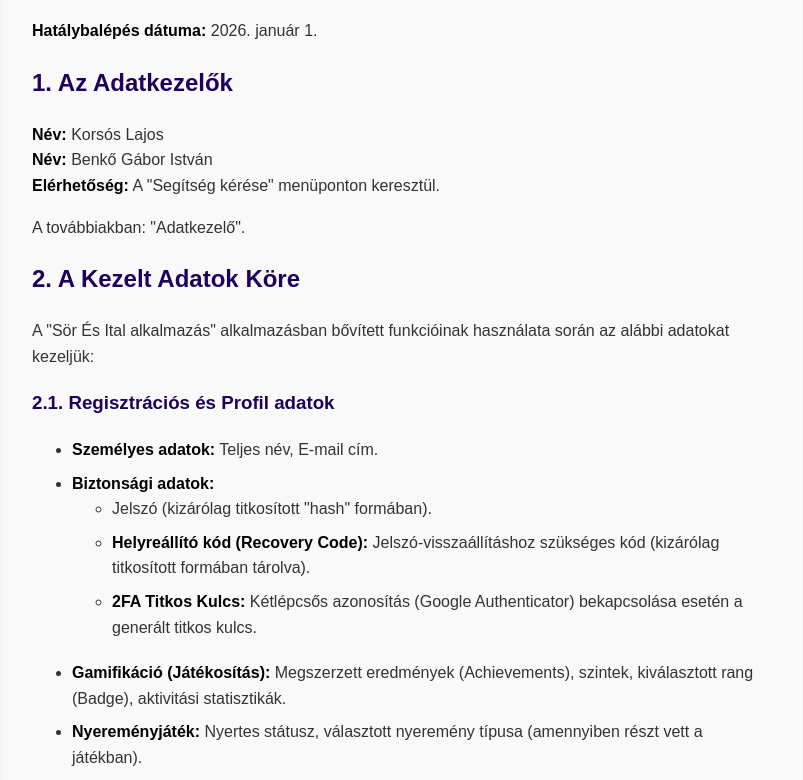
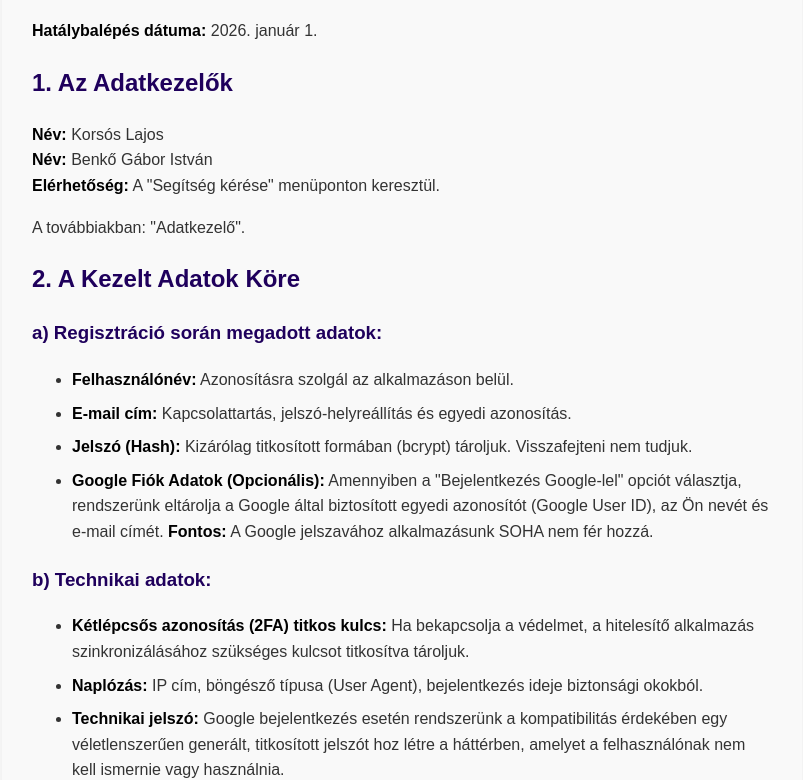
Before and after one commit to Lali398/sor-app, a website: page adatvedelem.html in a window 1280 px wide. Shown: the part 178-958 px from the top of the page, without its empty margins (238-1041 px from the left). Drawn offline with Linux system fonts and the light colour scheme.

Commit message:
Update adatvedelem.html

```diff
--- a/adatvedelem.html
+++ b/adatvedelem.html
@@ -29,7 +29,20 @@
         <p>A továbbiakban: "Adatkezelő".</p>
 
         <h2>2. A Kezelt Adatok Köre</h2>
-        <p>A "Sör És Ital alkalmazás" alkalmazásban bővített funkcióinak használata során az alábbi adatokat kezeljük:</p>
+        <h3>a) Regisztráció során megadott adatok:</h3>
+        <ul>
+            <li><strong>Felhasználónév:</strong> Azonosításra szolgál az alkalmazáson belül.</li>
+            <li><strong>E-mail cím:</strong> Kapcsolattartás, jelszó-helyreállítás és egyedi azonosítás.</li>
+            <li><strong>Jelszó (Hash):</strong> Kizárólag titkosított formában (bcrypt) tároljuk. Visszafejteni nem tudjuk.</li>
+            <li><strong>Google Fiók Adatok (Opcionális):</strong> Amennyiben a "Bejelentkezés Google-lel" opciót választja, rendszerünk eltárolja a Google által biztosított egyedi azonosítót (Google User ID), az Ön nevét és e-mail címét. <strong>Fontos:</strong> A Google jelszavához alkalmazásunk SOHA nem fér hozzá.</li>
+        </ul>
+
+        <h3>b) Technikai adatok:</h3>
+        <ul>
+            <li><strong>Kétlépcsős azonosítás (2FA) titkos kulcs:</strong> Ha bekapcsolja a védelmet, a hitelesítő alkalmazás szinkronizálásához szükséges kulcsot titkosítva tároljuk.</li>
+            <li><strong>Naplózás:</strong> IP cím, böngésző típusa (User Agent), bejelentkezés ideje biztonsági okokból.</li>
+            <li><strong>Technikai jelszó:</strong> Google bejelentkezés esetén rendszerünk a kompatibilitás érdekében egy véletlenszerűen generált, titkosított jelszót hoz létre a háttérben, amelyet a felhasználónak nem kell ismernie vagy használnia.</li>
+        </ul>
 
         <h3>2.1. Regisztrációs és Profil adatok</h3>
         <ul>
@@ -87,6 +100,7 @@
         <h2>6. Adatfeldolgozók és Harmadik felek</h2>
         <ul>
             <li><strong>Google LLC. (Google Sheets):</strong> Az adatok fizikai tárolása felhőalapú táblázatkezelőben, biztonságos Google szervereken történik.</li>
+            <li><strong>Google LLC (Google Auth):</strong> Hitelesítési szolgáltató. A Google bejelentkezés használatakor az Ön azonosítása a Google szerverein történik, alkalmazásunk csak egy megerősítést (token) kap az eredményről. <a href="https://policies.google.com/privacy" target="_blank">Google Adatvédelmi Irányelvek</a>.</li>
             <li><strong>Vercel Inc.:</strong> Az alkalmazás szerveroldali kódjának futtatása és hosztolása.</li>
             <li><strong>Kliens oldali könyvtárak:</strong> Az alkalmazás a böngészőben való megjelenítéshez külső könyvtárakat használ (Chart.js - grafikonok, html2canvas - képgenerálás, SheetJS - Excel kezelés). Ezek a könyvtárak az adatokat helyben, a felhasználó eszközén dolgozzák fel, nem továbbítják külső szerverre.</li>
         </ul>
```
